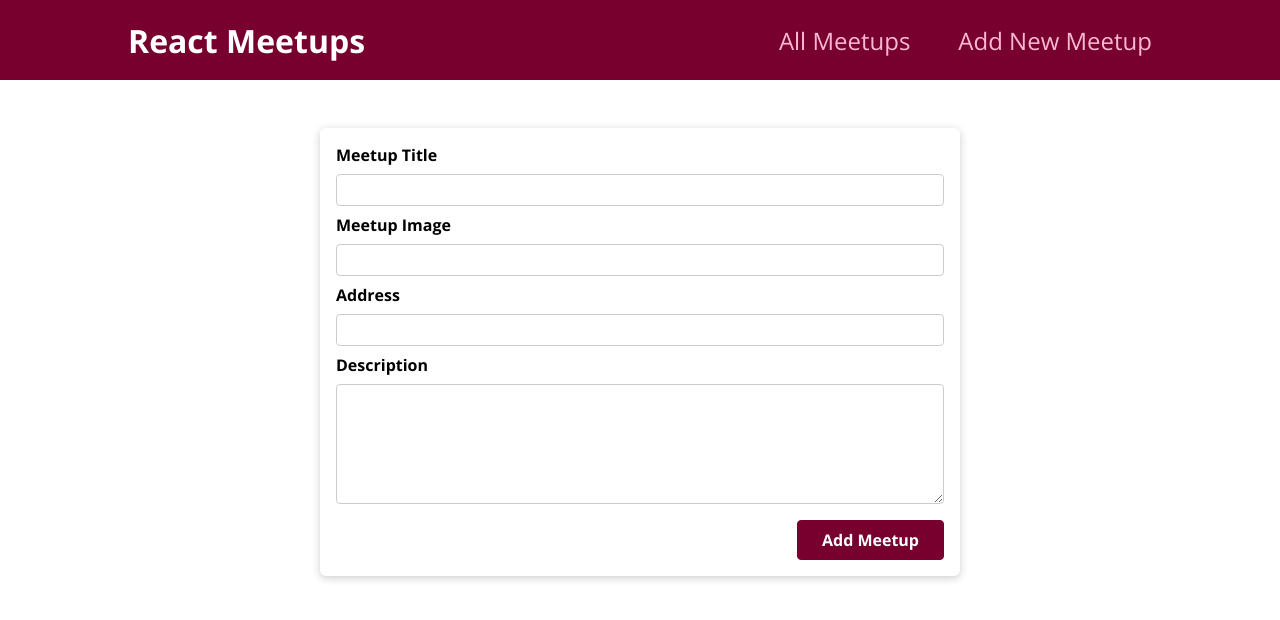
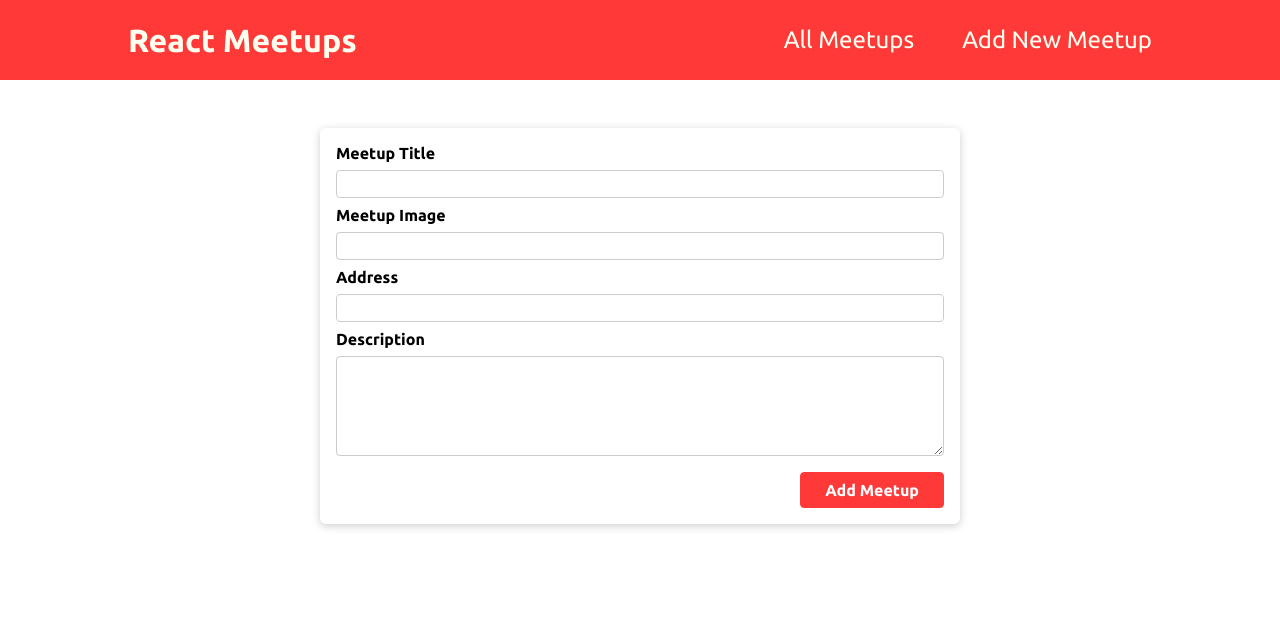
Before and after one commit to calebthewood/auden, a Next.js app: page /new-meetup in a window 1280 px wide. Shown: the top 620 px of the page. Built offline with nearby package versions, Linux system fonts and the light colour scheme.

Commit message:
add env variables

```diff
--- a/components/layout/MainNavigation.module.css
+++ b/components/layout/MainNavigation.module.css
@@ -4,13 +4,13 @@
   display: flex;
   align-items: center;
   justify-content: space-between;
-  background-color: #77002e;
+  background-color: #ff3838;
   padding: 0 10%;
 }
 
 .logo {
   font-size: 2rem;
-  color: white;
+  color: ivory;
   font-weight: bold;
 }
 
@@ -29,11 +29,11 @@
 .header a {
   text-decoration: none;
   font-size: 1.5rem;
-  color: #fcb8d2;
+  color: ivory;
 }
 
 .header a:hover,
 .header a:active,
 .header a.active {
-  color: white;
+  color: ivory;
 }
--- a/components/meetups/MeetupItem.module.css
+++ b/components/meetups/MeetupItem.module.css
@@ -33,8 +33,8 @@
 .actions button {
   font: inherit;
   cursor: pointer;
-  color: #77002e;
-  border: 1px solid #77002e;
+  color: #ff3838;
+  border: 1px solid #ff3838;
   background-color: transparent;
   padding: 0.5rem 1.5rem;
   border-radius: 4px;
@@ -42,5 +42,5 @@
 
 .actions button:hover,
 .actions button:active {
-  background-color: #ffe2ed;
+  background-color: ivory;
 }
--- a/components/meetups/NewMeetupForm.module.css
+++ b/components/meetups/NewMeetupForm.module.css
@@ -30,16 +30,16 @@
 .actions button {
   font: inherit;
   cursor: pointer;
-  background-color: #77002e;
+  background-color: #ff3838;
   color: white;
   padding: 0.5rem 1.5rem;
-  border: 1px solid #77002e;
+  border: 1px solid #ff3838;
   border-radius: 4px;
   font-weight: bold;
 }
 
 .actions button:hover,
 .actions button:active {
-  background-color: #a50e48;
-  border-color: #a50e48;
+  background-color: #ff4d4d;
+  border-color: #ff4d4d;
 }
--- a/package.json
+++ b/package.json
@@ -8,6 +8,7 @@
     "start": "next start"
   },
   "dependencies": {
+    "dotenv": "^15.0.0",
     "mongodb": "^4.3.1",
     "next": "10.0.6",
     "react": "17.0.1",
--- a/pages/[meetupId]/index.js
+++ b/pages/[meetupId]/index.js
@@ -30,7 +30,7 @@ export async function getStaticPaths() {
     //in this case, there is only one.
 
     const client = await MongoClient.connect(
-        'mongodb+srv://admin-Caleb:test123@cluster0.op83k.mongodb.net/meetups?retryWrites=true&w=majority'
+        `${process.env.MONGOURL}`
         );
     const db = client.db();
     const meetupsCollection = db.collection('meetups');
@@ -54,7 +54,7 @@ export async function getStaticProps(context) {
     const meetupId = context.params.meetupId;
 
     const client = await MongoClient.connect(
-        'mongodb+srv://admin-Caleb:test123@cluster0.op83k.mongodb.net/meetups?retryWrites=true&w=majority'
+        `${process.env.MONGOURL}`
         );
     const db = client.db();
 
--- a/pages/api/new-meetup.js
+++ b/pages/api/new-meetup.js
@@ -10,9 +10,7 @@ async function handler(req, res) {
         //const { tite, image, address, description}
         //destructuring not actually needed, because data is already in object format
 
-        const client = await MongoClient.connect(
-            'mongodb+srv://admin-Caleb:test123@cluster0.op83k.mongodb.net/meetups?retryWrites=true&w=majority'
-            );
+        const client = await MongoClient.connect(`${process.env.MONGOURL}`);
 
         const db = client.db();
 
--- a/pages/index.js
+++ b/pages/index.js
@@ -41,7 +41,7 @@ export async function getServerSideProps(context) {
 export async function getStaticProps() {
 
    const client = await MongoClient.connect(
-            'mongodb+srv://admin-Caleb:test123@cluster0.op83k.mongodb.net/meetups?retryWrites=true&w=majority'
+            `${process.env.MONGOURL}`
             );
 
         const db = client.db();
--- a/styles/globals.css
+++ b/styles/globals.css
@@ -1,11 +1,11 @@
-@import url('https://fonts.googleapis.com/css2?family=Lato:wght@700&family=Open+Sans:wght@400;700&display=swap');
+@import url('https://fonts.googleapis.com/css2?family=Ubuntu:ital,wght@0,300;0,400;0,700;1,300&display=swap');
 
 * {
   box-sizing: border-box;
 }
 
 body {
-  font-family: 'Open Sans', 'Lato', sans-serif;
+  font-family: 'Ubuntu', sans-serif;;
   margin: 0;
 }
 
```
Also changed, not shown: 1 other file (tests, documents, lock files or other folders).
